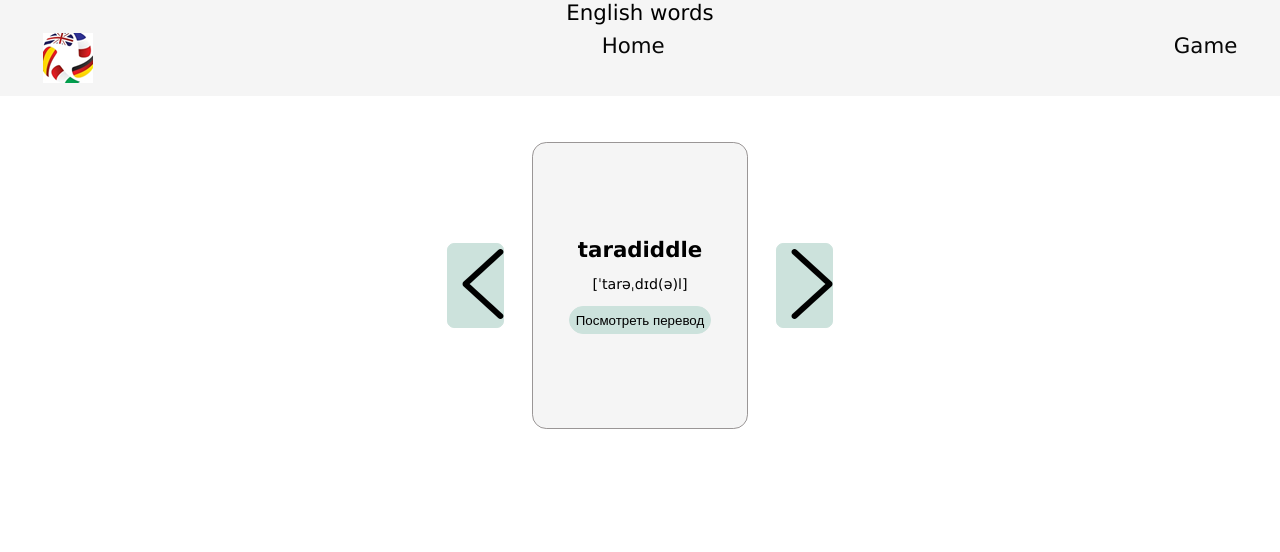
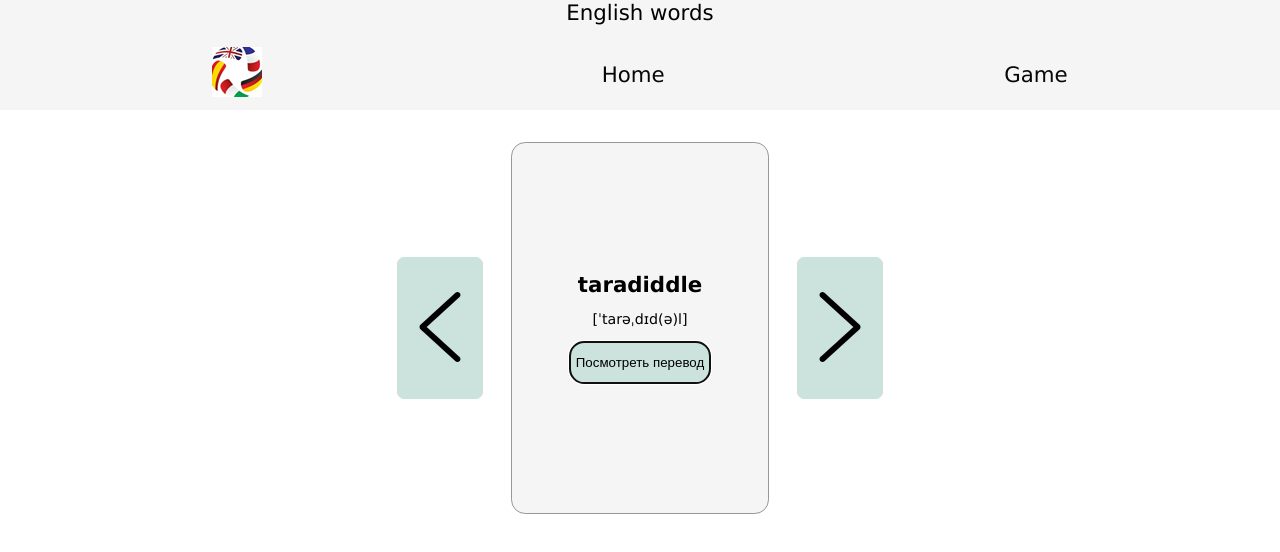
Before and after one commit to elenalunadance/wordCards, a React (Vite) app: page /game in a window 1280 px wide. Shown: the top 552 px of the page. Built offline with nearby package versions, Linux system fonts and the light colour scheme.

Commit message:
Count state added

```diff
--- a/src/Components/Card/Card.jsx
+++ b/src/Components/Card/Card.jsx
@@ -1,19 +1,27 @@
 import React, { useState } from "react";
+import useFocus from '../../hooks/useFocus';
 import styles from './card.module.css';
 
-const Card = ({ english, transcription, russian, tags, onClick }) => {
+const Card = ({ english, transcription, russian, tags, onClick, itemsCount }) => {
     const [isPressed, setIsPressed] = useState(false);
+    const buttonRef = useFocus();
 
     const handleClick = () => {
         setIsPressed(!isPressed);
     };
 
+
     return (
         <div className={styles.card}>
             <p className={styles.english}>{english}</p>
             <p className={styles.transcription}>{transcription}</p>
-            <button className={styles.translateBtn} onClick={handleClick}
-            style={{ display: isPressed ? 'none' : 'block' }}>
+            <button
+                type="submit"
+                className={styles.translateBtn}
+                onClick={() => { handleClick(); itemsCount(); }}
+                style={{ display: isPressed ? 'none' : 'block' }}
+                ref={buttonRef}
+            >
                 {isPressed ? '' : 'Посмотреть перевод'}
             </button>
             <p className={styles.russian} style={{ display: isPressed ? 'block' : 'none' }}>{russian}</p>
--- a/src/Components/Card/card.module.css
+++ b/src/Components/Card/card.module.css
@@ -3,8 +3,8 @@
     flex-direction: column;
     justify-content: center;
     align-items: center;
-    width: 15rem;
-    height: 20rem;
+    width: 18rem;
+    height: 26rem;
     border: 1px solid rgb(154, 150, 150);
     border-radius: 1rem;
     background-color: #F5F5F5;
@@ -18,7 +18,7 @@
 
 .translateBtn {
     width: 10rem;
-    height: 2rem;
+    height: 3rem;
     border: 1px solid #cce2dc;
     border-radius: 1rem;
     background-color: #cce2dc;
--- a/src/Components/NavBar/NavBar.jsx
+++ b/src/Components/NavBar/NavBar.jsx
@@ -2,6 +2,8 @@ import { Link } from "react-router";
 import styles from './navBar.module.css';
 
 function NavBar( { title = "English words"} ) {
+
+
     return (
         <nav className={styles.navBar}>
             <ul className={styles.list}>
--- a/src/Components/NavBar/navBar.module.css
+++ b/src/Components/NavBar/navBar.module.css
@@ -6,12 +6,14 @@
     width: 100%;
     background-color: #F5F5F5;
     height: 5rem;
+    margin-top: 1rem;
 }
 
 .list {
     display: flex;
     flex-direction: row;
-    justify-content: space-between;
+    justify-content: space-around;
+    align-items: center;
     list-style-type: none;
     margin: 3rem;
     width: 100%;
@@ -22,6 +24,12 @@
     color: #070707;
 }
 
+.link:hover {
+    color: #e4c6f6;
+    cursor: pointer;
+    text-decoration: underline;
+}
+
 .logo {
     width: 2rem;
     height: 2rem;
--- a/src/Pages/GamePage.jsx
+++ b/src/Pages/GamePage.jsx
@@ -6,6 +6,7 @@ import styles from './gamePage.module.css';
 export default function GamePage({ initialIndex = 0 }) {
     const [items, setItems] = useState([]);
     const [currentIndex, setCurrentIndex] = useState(0);
+    const [itemsLearned, setItemsLearned] = useState(0);
 
     useEffect(() => {
         setItems(data);
@@ -23,6 +24,11 @@ export default function GamePage({ initialIndex = 0 }) {
         setCurrentIndex(prevIndex => (prevIndex + 1) % items.length);
     };
 
+    const itemsCount = () => {
+        setItemsLearned(itemsLearned + 1);
+        console.log(itemsLearned);
+    }
+
     return (
         <div className={styles.gamePage}>
             <button className={styles.backBtn} onClick={handleClickBack}>
@@ -35,6 +41,7 @@ export default function GamePage({ initialIndex = 0 }) {
                     transcription={items[currentIndex].transcription}
                     russian={items[currentIndex].russian}
                     tags={items[currentIndex].tags}
+                    itemsCount={itemsCount}
                 />
             )}
             <button className={styles.nextBtn} onClick={handleClickNext}>
--- a/src/Pages/gamePage.module.css
+++ b/src/Pages/gamePage.module.css
@@ -6,8 +6,8 @@
 }
 
 .backBtn, .nextBtn {
-    width: 4rem;
-    height: 6rem;
+    width: 6rem;
+    height: 10rem;
     border: 0.1px solid #cce2dc;
     border-radius: 0.5rem;
     background-color: #cce2dc;
--- /dev/null
+++ b/src/hooks/useFocus.jsx
@@ -0,0 +1,11 @@
+import { useEffect, useRef } from 'react';
+
+export default function useFocus() {
+  const buttonRef = useRef(null)
+
+  useEffect(() => {
+    buttonRef.current.focus()
+  }, [])
+
+  return buttonRef
+}
```
